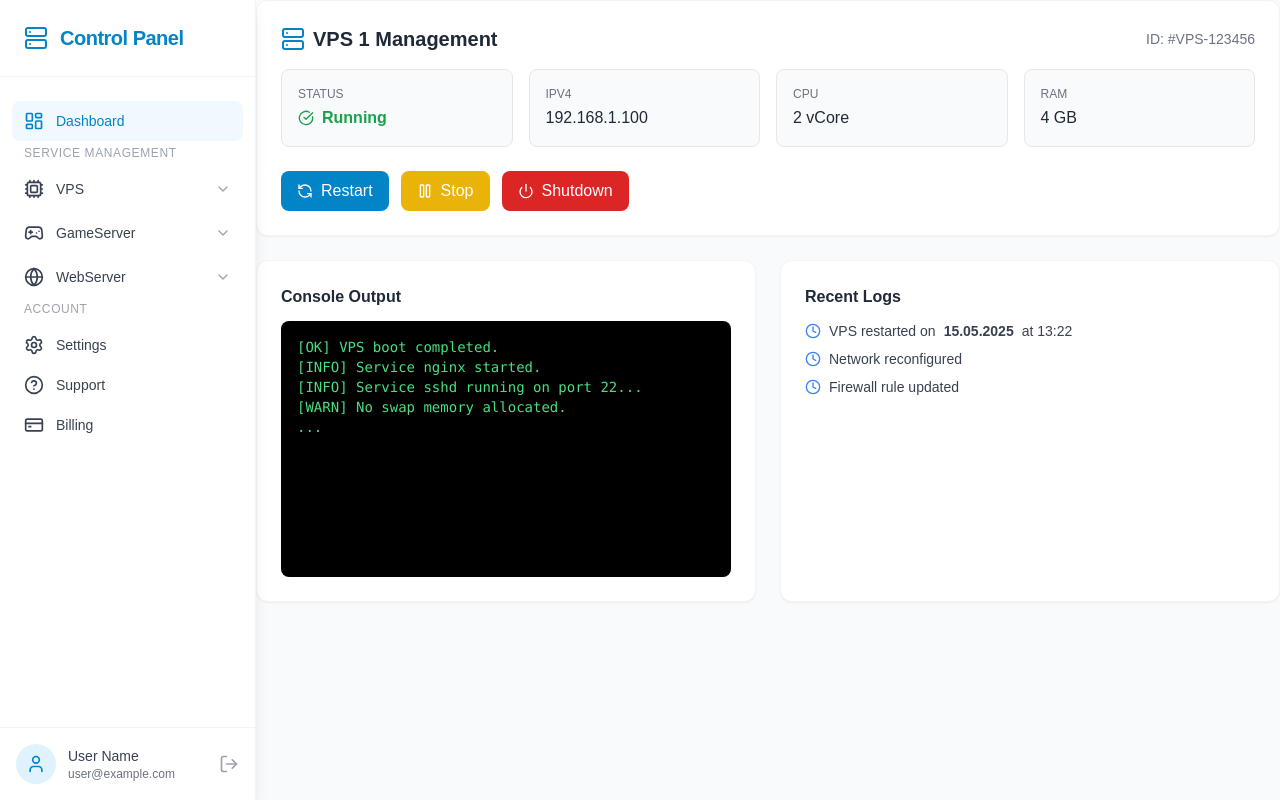
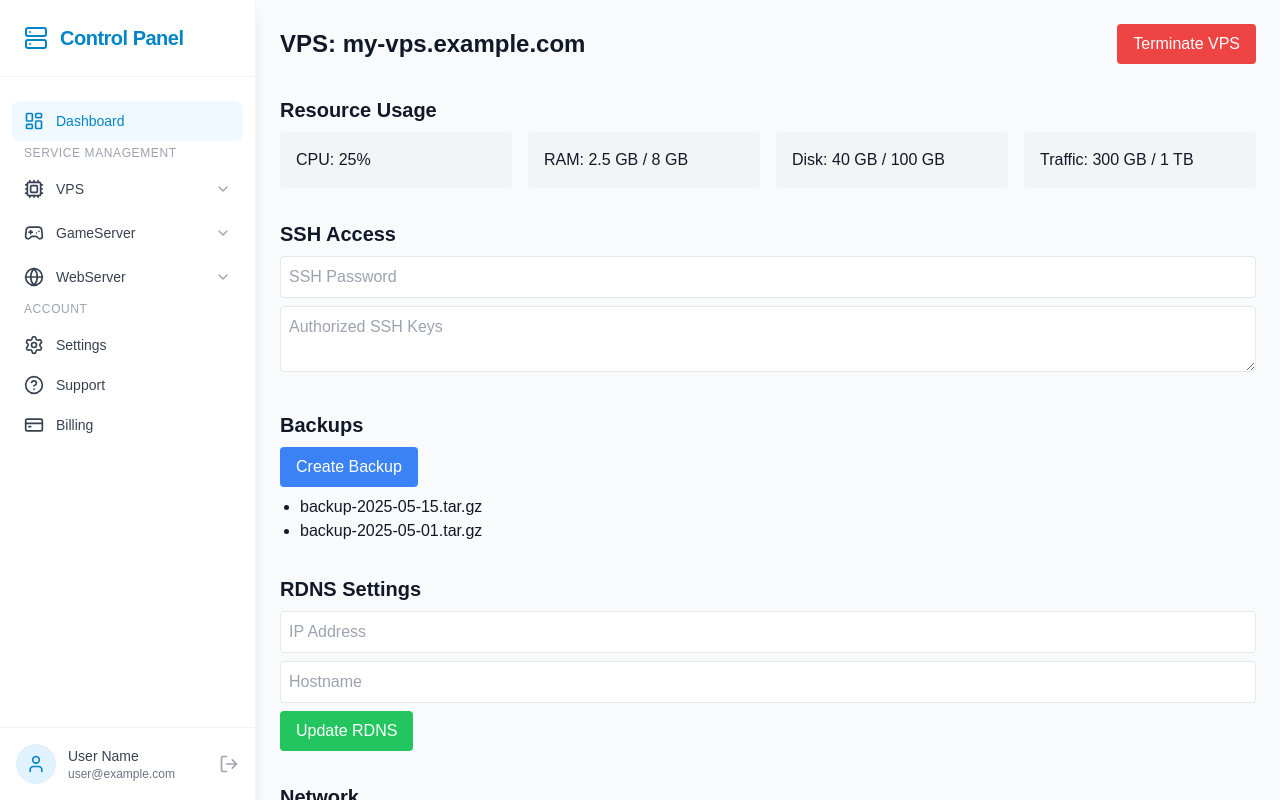
Before and after one commit to TinyBrickBoy/hostingpanel, a plain HTML site: page vps/index.html in a window 1280 px wide. Drawn offline with nearby package versions, Linux system fonts and the light colour scheme.

Commit message:
Update index.html

```diff
--- a/vps/index.html
+++ b/vps/index.html
@@ -160,84 +160,65 @@
     <main class="flex-1 bg-gray-50 overflow-y-auto">
 
       <!-- VPS Interface -->
-<section id="vps1" class="space-y-6">
-  <div class="bg-white rounded-xl shadow-sm border border-gray-100 p-6">
-    <div class="flex justify-between items-center mb-4">
-      <h2 class="text-xl font-semibold text-gray-800 flex items-center gap-2">
-        <i data-lucide="server" class="w-6 h-6 text-primary-600"></i>
-        VPS 1 Management
-      </h2>
-      <span class="text-sm text-gray-500">ID: #VPS-123456</span>
-    </div>
-
-    <!-- VPS Stats -->
-    <div class="grid grid-cols-1 sm:grid-cols-2 lg:grid-cols-4 gap-4 mb-6">
-      <div class="bg-gray-50 p-4 rounded-lg border">
-        <p class="text-xs text-gray-500 uppercase font-medium mb-1">Status</p>
-        <p class="text-green-600 font-semibold flex items-center gap-2">
-          <i data-lucide="check-circle" class="w-4 h-4"></i> Running
-        </p>
-      </div>
-      <div class="bg-gray-50 p-4 rounded-lg border">
-        <p class="text-xs text-gray-500 uppercase font-medium mb-1">IPv4</p>
-        <p class="text-gray-800 font-medium">192.168.1.100</p>
-      </div>
-      <div class="bg-gray-50 p-4 rounded-lg border">
-        <p class="text-xs text-gray-500 uppercase font-medium mb-1">CPU</p>
-        <p class="text-gray-800 font-medium">2 vCore</p>
-      </div>
-      <div class="bg-gray-50 p-4 rounded-lg border">
-        <p class="text-xs text-gray-500 uppercase font-medium mb-1">RAM</p>
-        <p class="text-gray-800 font-medium">4 GB</p>
-      </div>
-    </div>
-
-    <!-- VPS Controls -->
-    <div class="flex flex-wrap items-center gap-3">
-      <button class="bg-primary-600 text-white px-4 py-2 rounded-lg hover:bg-primary-700 transition flex items-center gap-2">
-        <i data-lucide="refresh-ccw" class="w-4 h-4"></i> Restart
-      </button>
-      <button class="bg-yellow-500 text-white px-4 py-2 rounded-lg hover:bg-yellow-600 transition flex items-center gap-2">
-        <i data-lucide="pause" class="w-4 h-4"></i> Stop
-      </button>
-      <button class="bg-red-600 text-white px-4 py-2 rounded-lg hover:bg-red-700 transition flex items-center gap-2">
-        <i data-lucide="power" class="w-4 h-4"></i> Shutdown
-      </button>
-    </div>
+<div class="p-6 space-y-8">
+  <div class="flex justify-between items-center">
+    <h1 class="text-2xl font-bold">VPS: my-vps.example.com</h1>
+    <button class="bg-red-500 text-white px-4 py-2 rounded hover:bg-red-600">Terminate VPS</button>
   </div>
 
-  <!-- VPS Console & Logs -->
-  <div class="grid grid-cols-1 lg:grid-cols-2 gap-6">
-    <div class="bg-white rounded-xl shadow-sm border border-gray-100 p-6">
-      <h3 class="font-semibold text-gray-800 mb-3">Console Output</h3>
-      <div class="bg-black text-green-400 font-mono text-sm p-4 rounded-lg h-64 overflow-y-auto">
-        [OK] VPS boot completed.<br />
-        [INFO] Service nginx started.<br />
-        [INFO] Service sshd running on port 22...<br />
-        [WARN] No swap memory allocated.<br />
-        ...
-      </div>
+  <section>
+    <h2 class="text-xl font-semibold mb-2">Resource Usage</h2>
+    <div class="grid grid-cols-2 md:grid-cols-4 gap-4">
+      <div class="bg-gray-100 p-4 rounded">CPU: 25%</div>
+      <div class="bg-gray-100 p-4 rounded">RAM: 2.5 GB / 8 GB</div>
+      <div class="bg-gray-100 p-4 rounded">Disk: 40 GB / 100 GB</div>
+      <div class="bg-gray-100 p-4 rounded">Traffic: 300 GB / 1 TB</div>
     </div>
+  </section>
 
-    <div class="bg-white rounded-xl shadow-sm border border-gray-100 p-6">
-      <h3 class="font-semibold text-gray-800 mb-3">Recent Logs</h3>
-      <ul class="text-sm text-gray-700 space-y-2">
-        <li class="flex items-center gap-2">
-          <i data-lucide="clock" class="w-4 h-4 text-blue-500"></i>
-          VPS restarted on <strong>15.05.2025</strong> at 13:22
-        </li>
-        <li class="flex items-center gap-2">
-          <i data-lucide="clock" class="w-4 h-4 text-blue-500"></i>
-          Network reconfigured
-        </li>
-        <li class="flex items-center gap-2">
-          <i data-lucide="clock" class="w-4 h-4 text-blue-500"></i>
-          Firewall rule updated
-        </li>
-      </ul>
+  <section>
+    <h2 class="text-xl font-semibold mb-2">SSH Access</h2>
+    <div class="space-y-2">
+      <input type="text" placeholder="SSH Password" class="w-full p-2 border rounded" />
+      <textarea placeholder="Authorized SSH Keys" class="w-full p-2 border rounded"></textarea>
     </div>
-  </div>
-</section>
+  </section>
+
+  <section>
+    <h2 class="text-xl font-semibold mb-2">Backups</h2>
+    <button class="bg-blue-500 text-white px-4 py-2 rounded hover:bg-blue-600">Create Backup</button>
+    <ul class="mt-2 list-disc ml-5">
+      <li>backup-2025-05-15.tar.gz</li>
+      <li>backup-2025-05-01.tar.gz</li>
+    </ul>
+  </section>
+
+  <section>
+    <h2 class="text-xl font-semibold mb-2">RDNS Settings</h2>
+    <div class="space-y-2">
+      <input type="text" placeholder="IP Address" class="w-full p-2 border rounded" />
+      <input type="text" placeholder="Hostname" class="w-full p-2 border rounded" />
+      <button class="bg-green-500 text-white px-4 py-2 rounded hover:bg-green-600">Update RDNS</button>
+    </div>
+  </section>
+
+  <section>
+    <h2 class="text-xl font-semibold mb-2">Network</h2>
+    <div class="grid grid-cols-1 md:grid-cols-2 gap-4">
+      <div class="bg-gray-100 p-4 rounded">IPv4: 192.0.2.10</div>
+      <div class="bg-gray-100 p-4 rounded">IPv6: 2001:db8::1234</div>
+    </div>
+  </section>
+
+  <section>
+    <h2 class="text-xl font-semibold mb-2">Settings</h2>
+    <div class="flex gap-4">
+      <button class="bg-yellow-500 text-white px-4 py-2 rounded hover:bg-yellow-600">Reinstall</button>
+      <button class="bg-gray-500 text-white px-4 py-2 rounded hover:bg-gray-600">Reboot</button>
+    </div>
+  </section>
+</div>
+
 
     </main>
   </div>
```
